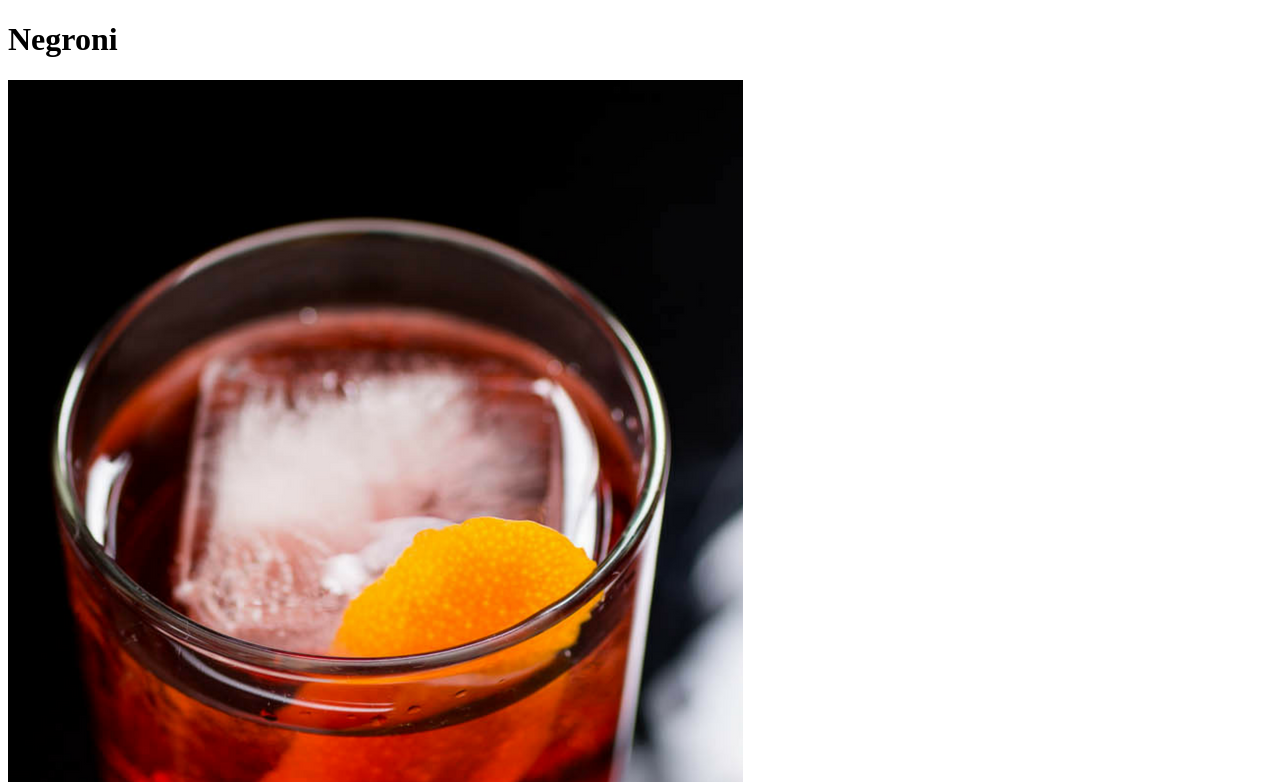
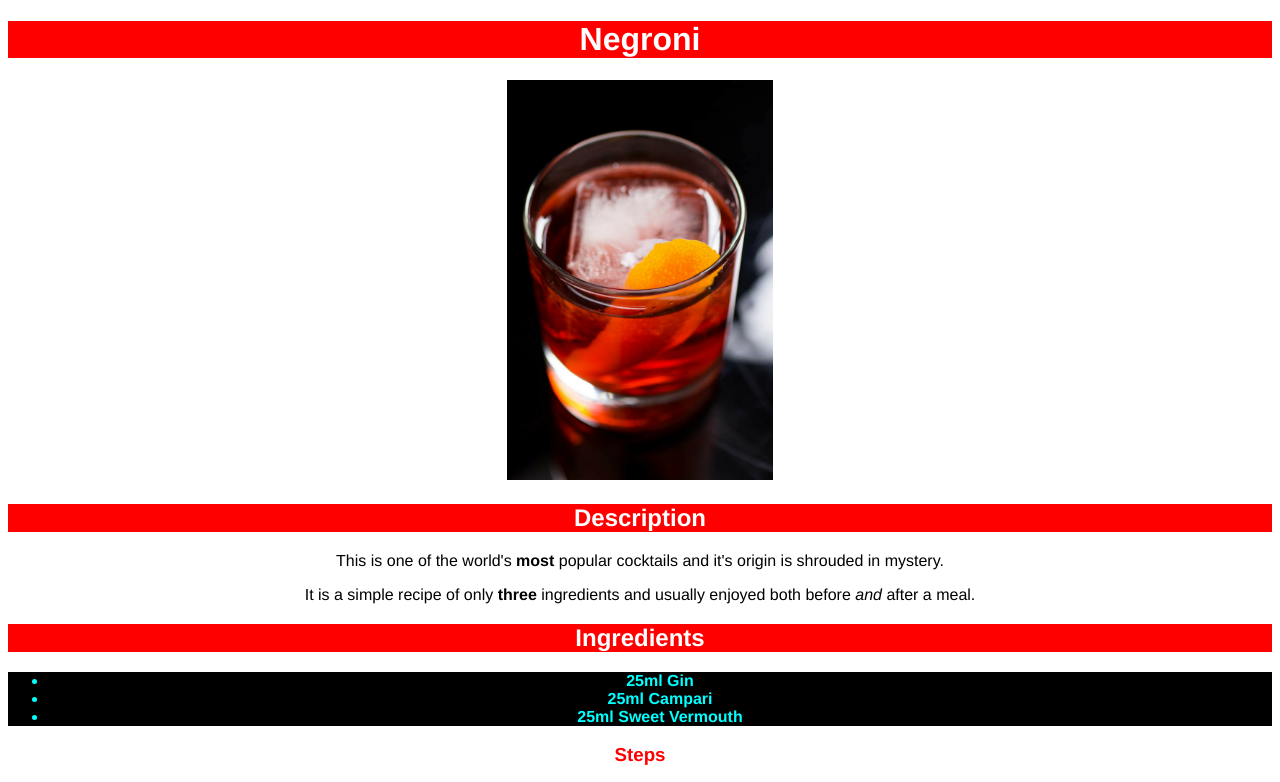
Before and after one commit to mixwm/odin-recipes, a plain HTML site: page recipes/negroni.html in a window 1280 px wide. Shown: the top 782 px of the page. Drawn offline with Linux system fonts and the light colour scheme.

Commit message:
Minor edits

```diff
--- a/recipes/negroni.html
+++ b/recipes/negroni.html
@@ -1,28 +1,29 @@
 <!DOCTYPE html>
 <html lang="en">
 <head>
+    <link rel="stylesheet" href="../style.css">
     <meta charset="UTF-8">
     <meta http-equiv="X-UA-Compatible" content="IE=edge">
     <meta name="viewport" content="width=device-width, initial-scale=1.0">
     <title>Negroni</title>
 </head>
 <body>
-    <h1>Negroni</h1>
-    <img src="../img/negroni.png"
+    <h1 class="header">Negroni</h1>
+    <img src="../img/negroni.png" height=400 width=auto
     alt="A bright red cocktail served over a large ice cube in a short tumbler
     glass and garnished with an orange zest">
-    <h2>Description</h2>
+    <h2 class="header">Description</h2>
     <p>This is one of the world's <strong>most</strong> popular cocktails and it's origin is
         shrouded in mystery.</p>
     <p>It is a simple recipe of only <strong>three</strong> ingredients and usually enjoyed both before
     <em>and</em> after a meal.</p>
-    <h2>Ingredients</h2>
-    <ul>
+    <h2 class="header">Ingredients</h2>
+    <ul id="ingredients">
         <li>25ml Gin</li>
         <li>25ml Campari</li>
         <li>25ml Sweet Vermouth</li>
     </ul>
-    <h3>Steps</h3>
+    <h3 class="header minor">Steps</h3>
     <ol>
         <li>Add ingredients to a mixing glass</li>
         <li>Fill mixing glass with ice</li>
```
Also changed, not shown: style.css (renamed from recipes/style.css).
